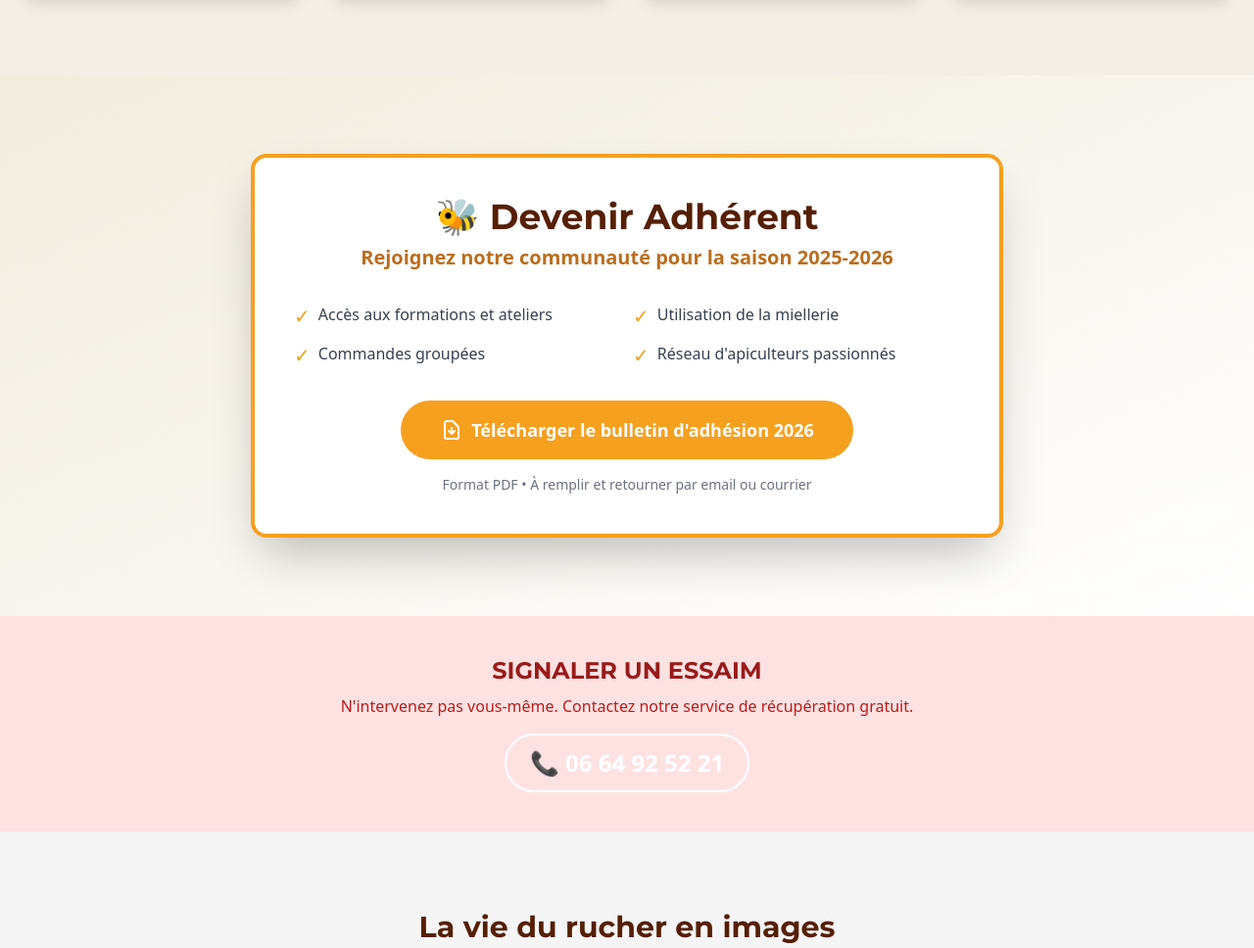
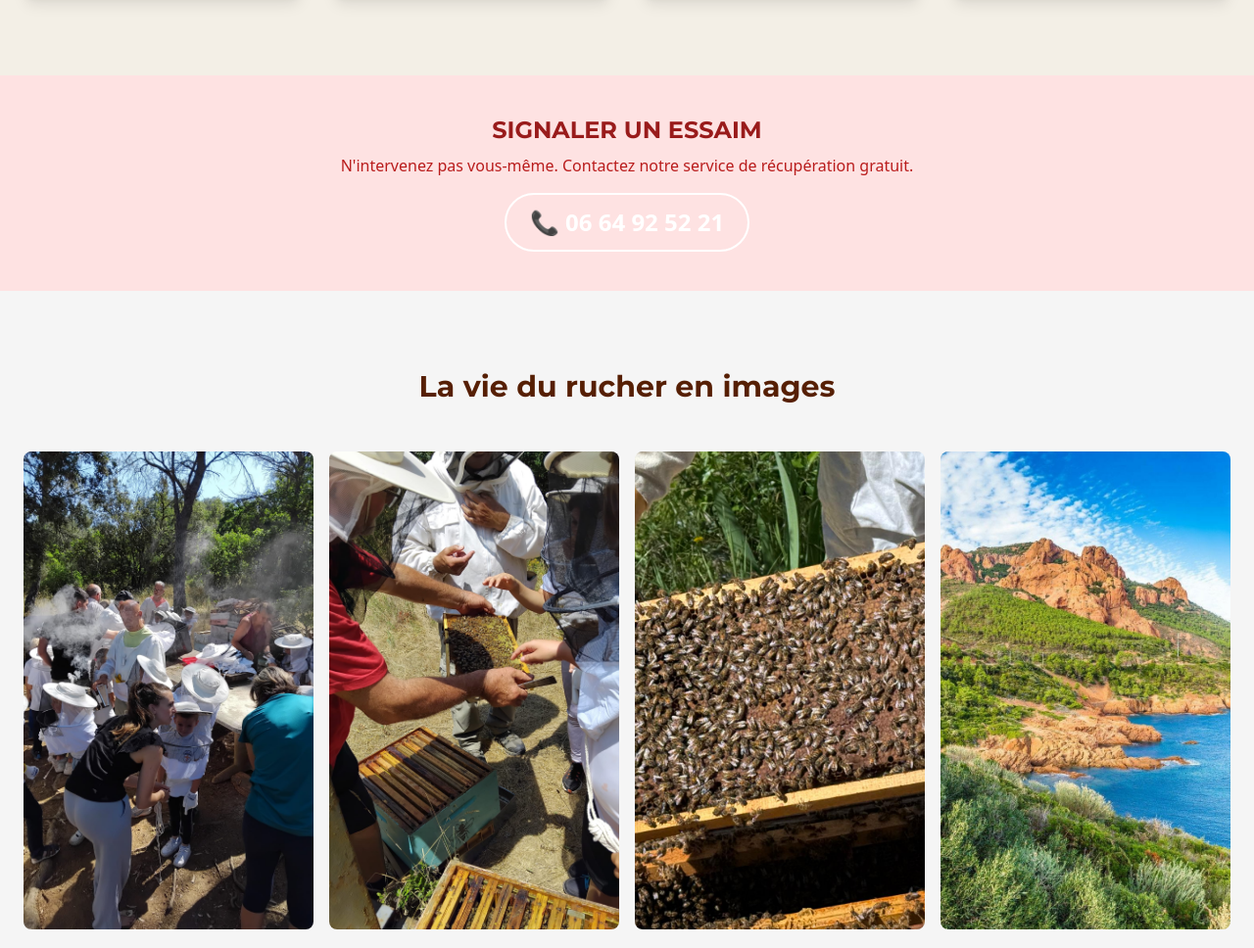
Before and after one commit to Baptistte/rucherecoleduvar, a website: page public/index.html in a window 1280 px wide. Shown: the part 1796-2764 px from the top of the page at 98% size. Drawn offline with nearby package versions, Linux system fonts and the light colour scheme.

Commit message:
Update membership section in index.html by removing the visibility styles and replacing the "Devenir Adhérent" links with a direct download link for the 2026 membership PDF.

```diff
--- a/public/index.html
+++ b/public/index.html
@@ -113,13 +113,6 @@
                 opacity: 0;
             }
         }
-
-        /* Section adhésion toujours visible */
-        #adhesion {
-            display: block !important;
-            opacity: 1 !important;
-            visibility: visible !important;
-        }
     </style>
 </head>
 <body class="font-gotham bg-fond-clair text-seal">
@@ -138,7 +131,7 @@
                 <a href="planning.html" class="text-gray-600 hover:text-miel transition-colors">Planning</a>
                 <a href="#contact" class="text-gray-600 hover:text-miel transition-colors">Contact</a>
             </div>
-            <a href="#adhesion" class="hidden md:block bg-miel text-black font-bold py-2 px-4 rounded-full hover:bg-yellow-500 transition-colors">
+            <a href="COTISATION_2026_RE.pdf" target="_blank" download class="hidden md:block bg-miel text-black font-bold py-2 px-4 rounded-full hover:bg-yellow-500 transition-colors">
                 Devenir Adhérent
             </a>
             <!-- Menu mobile (icône) -->
@@ -155,7 +148,7 @@
             <a href="galerie.html" class="block py-2 px-4 text-sm hover:bg-fond-clair">Galerie photo</a>
             <a href="planning.html" class="block py-2 px-4 text-sm hover:bg-fond-clair">Planning</a>
             <a href="#contact" class="block py-2 px-4 text-sm hover:bg-fond-clair">Contact</a>
-            <a href="#adhesion" class="block py-2 px-4 text-sm bg-miel/20 font-bold hover:bg-miel/40">Devenir Adhérent</a>
+            <a href="COTISATION_2026_RE.pdf" target="_blank" download class="block py-2 px-4 text-sm bg-miel/20 font-bold hover:bg-miel/40">Devenir Adhérent</a>
         </div>
     </header>
 
@@ -177,7 +170,7 @@
             <div class="relative z-20 px-4 reveal visible">
                 <h1 class="font-titre text-4xl md:text-6xl font-bold leading-tight">La passion des abeilles, un savoir à partager.</h1>
                 <p class="mt-4 text-lg md:text-xl max-w-3xl mx-auto">Rucher-école du VAR : rejoignez une communauté engagée pour la protection des pollinisateurs.</p>
-                <a href="#adhesion" class="mt-8 inline-block bg-miel text-black font-bold py-3 px-8 rounded-full hover:bg-yellow-500 transition-colors text-lg">
+                <a href="COTISATION_2026_RE.pdf" target="_blank" download class="mt-8 inline-block bg-miel text-black font-bold py-3 px-8 rounded-full hover:bg-yellow-500 transition-colors text-lg">
                     Devenir Adhérent
                 </a>
             </div>
@@ -251,67 +244,7 @@
             </div>
         </section>
 
-        <!-- 5. Section "Adhésion 2025 - Devenir Adhérent" -->
-        <section id="adhesion" class="py-16 md:py-20 bg-gradient-to-br from-wheat/30 to-white" style="display: block !important; opacity: 1 !important; visibility: visible !important;">
-            <div class="container mx-auto px-4 md:px-6">
-                <div class="max-w-3xl mx-auto">
-                    <!-- Carte d'adhésion -->
-                    <div class="bg-white p-6 md:p-10 rounded-2xl shadow-2xl border-4 border-miel">
-                        <!-- Titre principal -->
-                        <div class="text-center mb-6 md:mb-8">
-                            <h2 class="font-titre text-3xl md:text-4xl font-bold text-seal mb-2">
-                                🐝 Devenir Adhérent
-                            </h2>
-                            <p class="text-lg md:text-xl text-tigers font-semibold">
-                                Rejoignez notre communauté pour la saison 2025-2026
-                            </p>
-                        </div>
-
-                        <!-- Avantages rapides -->
-                        <div class="grid grid-cols-1 md:grid-cols-2 gap-3 mb-6 md:mb-8 text-sm md:text-base">
-                            <div class="flex items-start gap-2">
-                                <span class="text-miel text-xl">✓</span>
-                                <span class="text-gray-700">Accès aux formations et ateliers</span>
-                            </div>
-                            <div class="flex items-start gap-2">
-                                <span class="text-miel text-xl">✓</span>
-                                <span class="text-gray-700">Utilisation de la miellerie</span>
-                            </div>
-                            <div class="flex items-start gap-2">
-                                <span class="text-miel text-xl">✓</span>
-                                <span class="text-gray-700">Commandes groupées</span>
-                            </div>
-                            <div class="flex items-start gap-2">
-                                <span class="text-miel text-xl">✓</span>
-                                <span class="text-gray-700">Réseau d'apiculteurs passionnés</span>
-                            </div>
-                        </div>
-
-                        <!-- Bouton de téléchargement -->
-                        <div class="text-center">
-                            <a href="COTISATION_2026_RE.pdf"
-                               class="inline-block bg-gradient-to-r from-miel to-gamboge text-white font-bold py-4 px-6 md:px-10 rounded-full hover:shadow-2xl hover:scale-105 transition-all duration-300 text-base md:text-lg"
-                               target="_blank"
-                               download>
-                                <span class="flex items-center justify-center gap-2">
-                                    <svg class="w-6 h-6" fill="none" stroke="currentColor" viewBox="0 0 24 24">
-                                        <path stroke-linecap="round" stroke-linejoin="round" stroke-width="2" d="M12 10v6m0 0l-3-3m3 3l3-3m2 8H7a2 2 0 01-2-2V5a2 2 0 012-2h5.586a1 1 0 01.707.293l5.414 5.414a1 1 0 01.293.707V19a2 2 0 01-2 2z"></path>
-                                    </svg>
-                                    <span>Télécharger le bulletin d'adhésion 2026</span>
-                                </span>
-                            </a>
-                            <p class="mt-4 text-xs md:text-sm text-gray-500">
-                                Format PDF • À remplir et retourner par email ou courrier
-                            </p>
-                        </div>
-
-
-                    </div>
-                </div>
-            </div>
-        </section>
-
-        <!-- 6. Section "Urgence Essaim" -->
+        <!-- 5. Section "Urgence Essaim" -->
         <section id="urgence-essaim" class="bg-red-100 py-10">
             <div class="container mx-auto px-6 text-center reveal">
                 <h3 class="font-titre text-2xl font-bold text-red-800">SIGNALER UN ESSAIM</h3>
@@ -322,7 +255,7 @@
             </div>
         </section>
 
-        <!-- 7. Aperçu de la Galerie -->
+        <!-- 6. Aperçu de la Galerie -->
         <section id="galerie" class="py-20">
             <div class="container mx-auto px-6">
                 <h2 class="font-titre text-3xl font-bold text-center mb-12 reveal">La vie du rucher en images</h2>
@@ -358,7 +291,7 @@
             </div>
         </section>
 
-        <!-- 8. Carte Google Maps -->
+        <!-- 7. Carte Google Maps -->
         <section id="carte" class="w-full h-96">
             <iframe class="w-full h-full border-0" loading="lazy" allowfullscreen referrerpolicy="no-referrer-when-downgrade" src="https://www.google.com/maps?q=43.443153,6.797675&hl=fr&z=14&output=embed"></iframe>
         </section>
```
